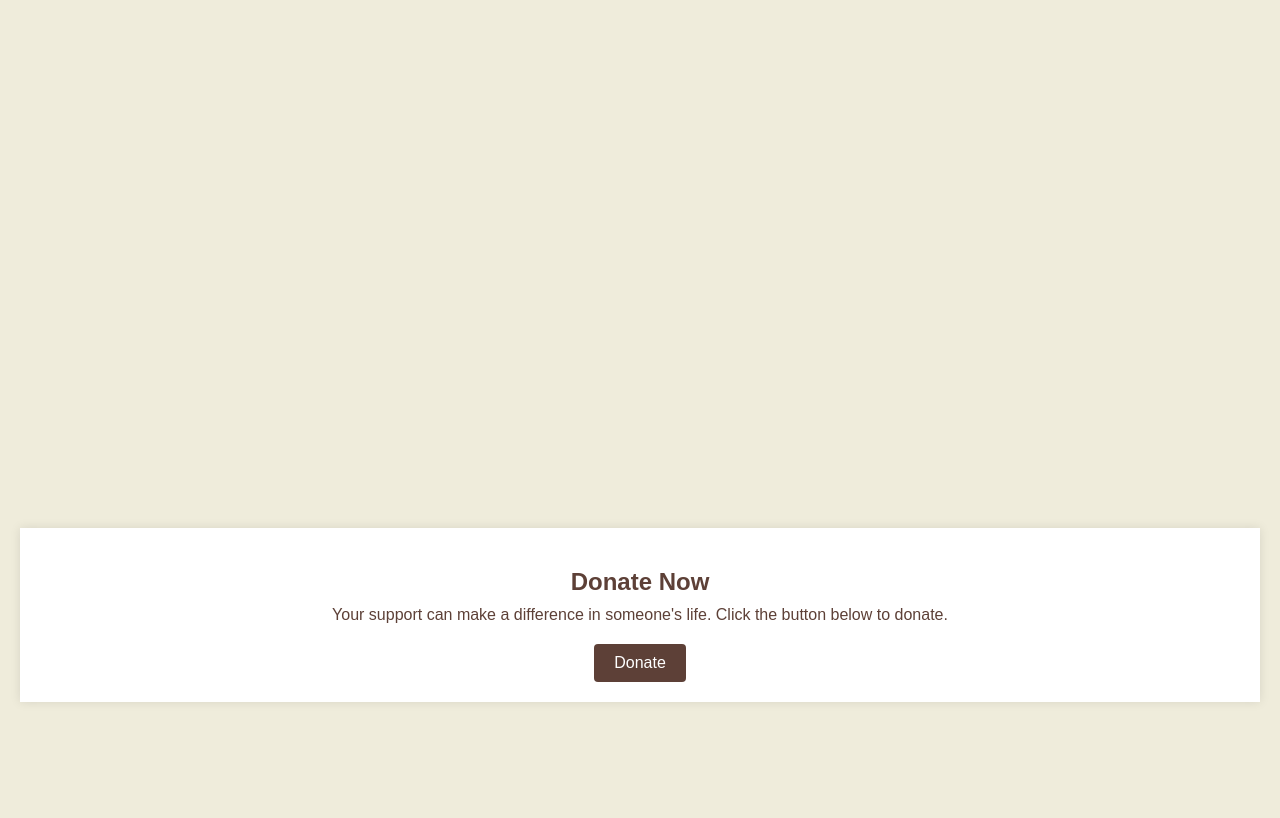
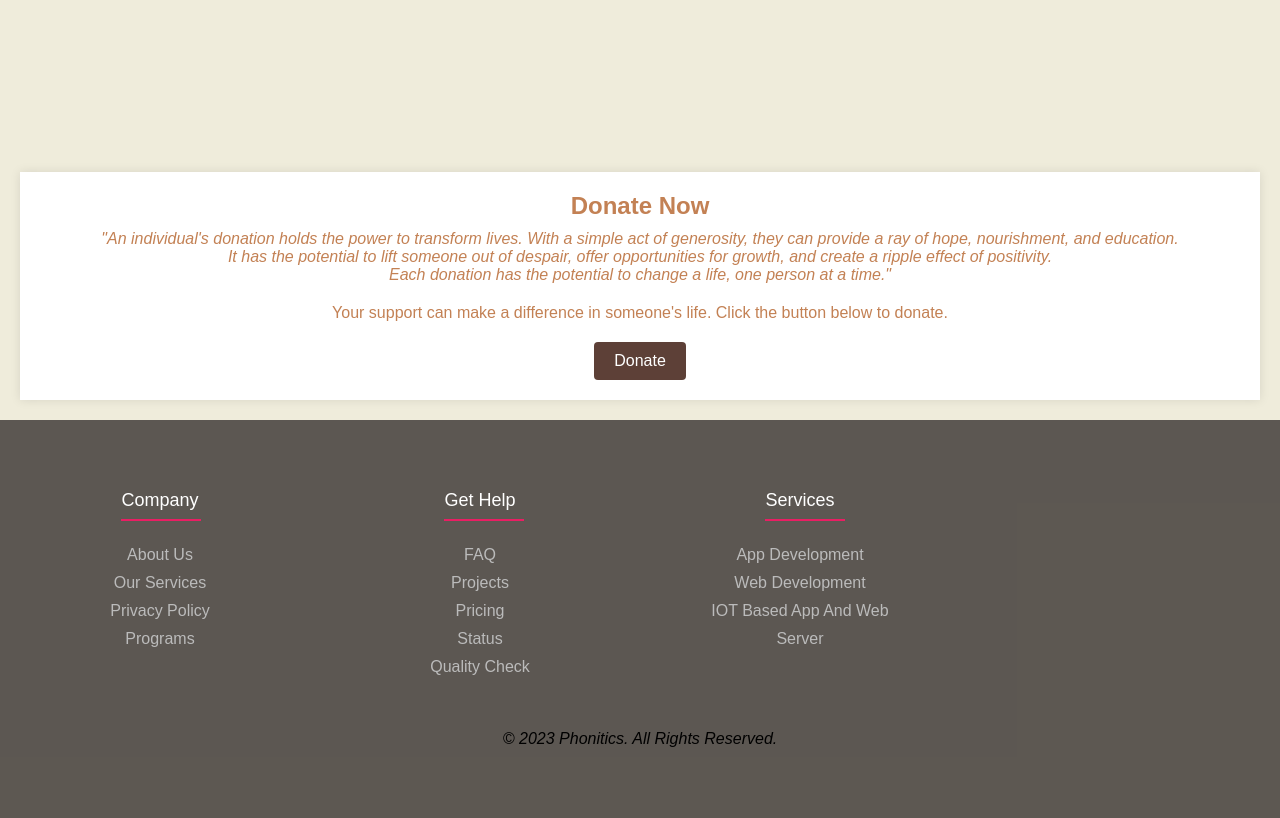
Before and after one commit to Churanta/Blockchain-based-Charity-Donation-Platform, a Flask app: template templates/home.html in a window 1280 px wide. Shown: the part 2800-3618 px from the top of the page. Before the commit the page ends 3502 px from the top, so only its background shows below. Run offline with Flask 3, Linux system fonts and the light colour scheme; the template is opened without the code that fills it, so the values that code supplies are empty; some libraries are stand-ins or nearby versions.

Commit message:
first commit

```diff
--- a/templates/home.html
+++ b/templates/home.html
@@ -4,6 +4,114 @@
     <title>Blockchain</title>
     <link rel="stylesheet" type="text/css" href="styles.css">
 <style>
+  * {
+  margin: 0;
+  padding: 0;
+  box-sizing: border-box;
+}
+
+.cot {
+  margin: auto;
+  box-sizing: border-box;
+
+}
+
+.rw {
+  display: flex;
+  flex-wrap: wrap;
+}
+
+ul {
+  list-style: none;
+  font-family: 'Poppins',
+    sans-serif;
+}
+
+.footer {
+  background: rgba(56, 51, 48, 0.8);
+    color: #000000;
+    text-align: center;
+  padding: 70px 0;
+  width: 100%;
+  left: 0;
+  right: 0;
+  position: absolute;
+}
+
+.footer-col {
+  width: 25%;
+  padding: 0 15px;
+}
+
+.footer-col h4 {
+  font-size: 18px;
+  color: #fff;
+  text-transform: capitalize;
+  margin-bottom: 35px;
+  font-weight: 500;
+  position: relative;
+  font-family: 'Poppins',
+    sans-serif;
+}
+
+.footer-col h4::before {
+  content: '';
+  position: absolute;
+  left: 20;
+  bottom: -10px;
+  background-color: #e91e63;
+  height: 2px;
+  box-sizing: border-box;
+  width: 80px;
+  font-family: 'Poppins',
+    sans-serif;
+}
+
+.footer-col ul li:not(:last-child) {
+  margin-bottom: 10px;
+}
+
+.footer-col ul li a {
+  font-size: 16px;
+  text-transform: capitalize;
+  color: #fff;
+  text-decoration: none;
+  font-weight: 300;
+  color: #bbbbbb;
+  display: block;
+  transform: all 0.3s ease;
+  font-family: 'Poppins',
+    sans-serif;
+}
+
+.footer-col ul li a:hover {
+  color: #fff;
+  padding-left: 8px;
+  font-family: 'Poppins',
+    sans-serif;
+}
+
+.footer-col .social-links a {
+  display: inline-block;
+  height: 40px;
+  width: 40px;
+  background-color: rgba(255, 255, 255, 0.2);
+  margin: 0 10px 10px 0;
+  text-align: center;
+  line-height: 40px;
+  border-radius: 50%;
+  color: #fff;
+  transform: all 0.5s ease;
+  font-family: 'Poppins',
+    sans-serif;
+}
+
+.footer-col .social-links a:hover {
+  color: #24262b;
+  background-color: #fff;
+  font-family: 'Poppins',
+    sans-serif;
+}
 
     /*  */
 
@@ -11,7 +119,7 @@ body {
     font-family: Hepta Slab, sans-serif;
     font-weight: 500;
     background: #efecdb;
-    color: #5D4037;
+    color: #C38154;
   }
   * {
     box-sizing: border-box;
@@ -106,11 +214,16 @@ body {
     font-weight: 500;
 
   }
+
+
+
   h1 {
     text-align: center;
     font-weight:bold;
     font-size: 3rem;
   }
+
+
 
   .img-wrapper a {
     overflow: hidden;
@@ -218,6 +331,11 @@ body {
   margin: 0 10px;
 }
 
+.left-align {
+  text-align: left;
+}
+
+
 .top-nav li.right-align {
   margin-left: 0; /* Reset the margin to align to the right */
   margin-right: 10px;  /* Move the content to the right */
@@ -239,6 +357,9 @@ body {
   background-color: #583a21; /* Circular background on hover */
 }
 
+
+
+
 body {
   margin: 0;
   padding-top: 60px; /* Adjust this value to give space for the fixed navigation bar */
@@ -252,15 +373,18 @@ body {
 <body>
   <nav class="top-nav">
     <div class="container">
+
       <ul>
+
         <li class="right-align"><a href="#">Home</a></li>
-        <li class="right-align"><a href="#">About</a></li>
-
-        <li class="right-align"><a href="#">Donate</a></li>
-        <li class="right-align"><a href="contact.html">Contact us</a></li>
+        <li class="right-align"><a href="about.html">About</a></li>
+        <li class="right-align"><a href="#">Services</a></li>
+        <li class="right-align"><a href="#">Portfolio</a></li>
+        <li class="right-align"><a href="contact.html">Contact</a></li>
       </ul>
     </div>
   </nav>
+  <br>
 
 
 <div class="external">
@@ -337,19 +461,57 @@ body {
 
   </div>
 <br>
-<br><br><br><br><br><br><br><br><br><br><br><br><br><br><br><br><br><br>
-<div id="floatingText">
-<h2 >ABOUT US</h2>
-<p >BINARY BRAINS exists to alleviate poverty by delivering impactful social initiatives in India. Established in 2023, Binary Brains enables individuals and institutions to donate funds to chosen causes, and delivers programs with high-impact outcomes across India. With a strong network of partners and a vast geographical presence, Binary Brains brings people and organizations closer to realizing a poverty-free India.</p>
+<br><br><br><br><br><br>
 
-</div>
+  <div id="floatingText">Welcome to our donation website dedicated to alleviating hunger among children. With your support, we can make a significant impact on the lives of these young ones and provide them with a brighter future. Together, let's take a stand against child hunger and make a lasting difference.</div>
+
 
   <div class="card">
     <h2>Donate Now</h2>
-
+    <p><i>"An individual's donation holds the power to transform lives. With a simple act of generosity, they can provide a ray of hope, nourishment, and education.
+      <br> It has the potential to lift someone out of despair, offer opportunities for growth, and create a ripple effect of positivity.
+      <br> Each donation has the potential to change a life, one person at a time."</i></p>
     <p>Your support can make a difference in someone's life. Click the button below to donate.</p>
     <a href="{{ url_for('payment') }}" target="_blank" rel="noopener">Donate</a>
   </div>
+  <!-- --------------------------Footer------------------------- -->
+  <footer class="footer" style="width: 100%;" id="contact" >
+    <div class="cot">
+        <div class="rw">
+            <div class="footer-col">
+                <h4>Company</h4>
+                <ul>
+                    <li><a href=#>about us</a></li>
+                    <li><a href=#>our services</a></li>
+                    <li><a href=#>privacy policy</a></li>
+                    <li><a href=#>programs</a></li>
+                </ul>
+            </div>
+            <div class="footer-col">
+                <h4>Get Help</h4>
+                <ul>
+                    <li><a href=#>FAQ</a></li>
+                    <li><a href=#>Projects</a></li>
+                    <li><a href=#>Pricing</a></li>
+                    <li><a href=#>Status</a></li>
+                    <li><a href=#>Quality Check</a></li>
+                </ul>
+            </div>
+            <div class="footer-col">
+                <h4>Services</h4>
+                <ul>
+                    <li><a href=#>App development</a></li>
+                    <li><a href=#>web development</a></li>
+                    <li><a href=#>IOT based App and web</a></li>
+                    <li><a href=#>Server</a></li>
+                </ul>
+            </div>
+
+        </div>
+    </div><br><br><br>
+    <p><i>&copy; 2023 Phonitics. All Rights Reserved.</i></p>
+</footer>
+</footer>
 
   <!-- Your page content goes here -->
   <script src="https://cdnjs.cloudflare.com/ajax/libs/gsap/3.9.1/gsap.min.js"></script>
@@ -379,6 +541,7 @@ body {
   }
 });
 
+
 </script>
   </body>
   </html>
```
